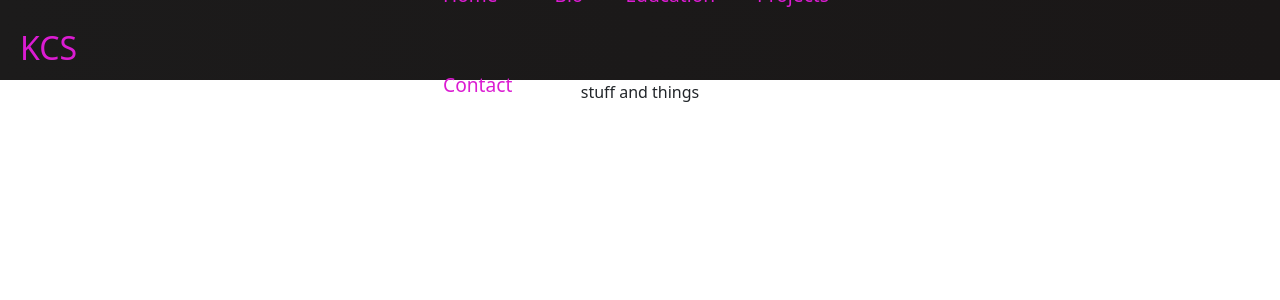
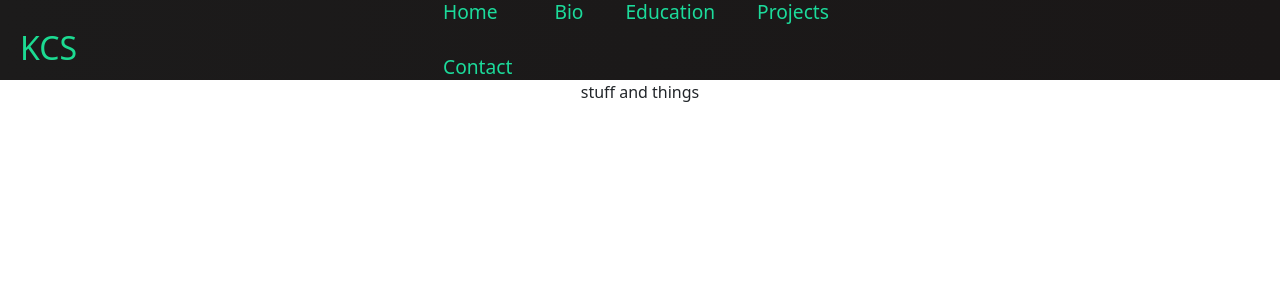
Before and after one commit to joshrehanek/kelsey-react-portfolio, a React (Create React App) app: page / in a window 1280 px wide. Shown: the top 300 px of the page. Built offline with nearby package versions, Linux system fonts and the light colour scheme.

Commit message:
changes nav-item height, color, hover effects

```diff
--- a/src/components/Navbar/Nav.css
+++ b/src/components/Navbar/Nav.css
@@ -19,7 +19,7 @@
   }
 
   .navbar-logo {
-    color: rgb(219, 28, 210);
+    color: rgb(28, 219, 146);
     justify-self: start;
     margin-left: 20px;
     cursor: pointer;
@@ -51,11 +51,11 @@
   }
 
   .nav-item {
-    height: 80px;
+
   }
 
   .nav-links {
-    color:rgb(219, 28, 210);;
+    color:rgb(28, 219, 155);;
     display: flex;
     align-items: center;
     text-decoration: none;
@@ -64,15 +64,13 @@
   }
 
   .nav-links:hover {
-    border-top: 4px solid #111;
-    border-bottom: 4px solid #111;
     color:#fff;
     transition: all 0.1s ease-out;
     text-decoration: none;
   }
 
   .fa-bars {
-    color:rgb(219, 28, 210);
+    color:rgb(28, 219, 155);
   }
 
   .menu-icon {
```
